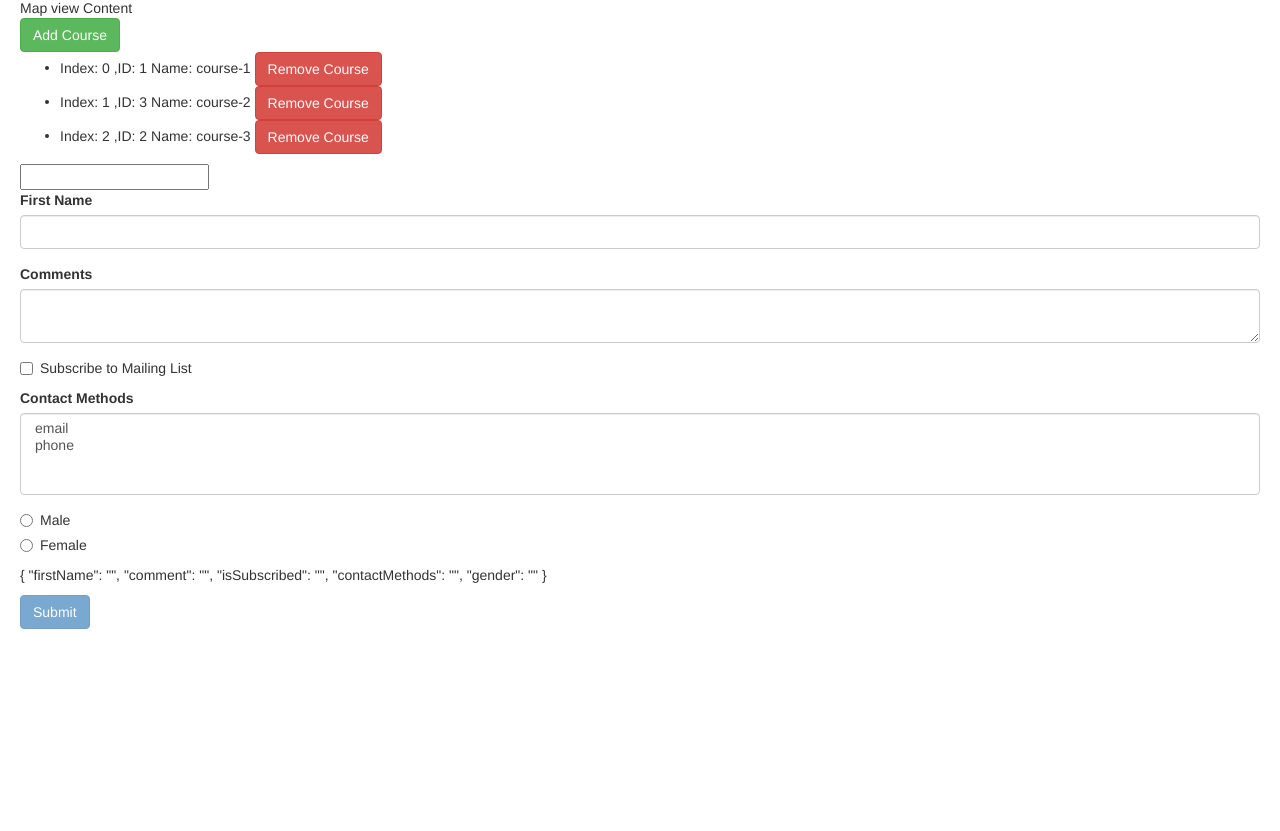
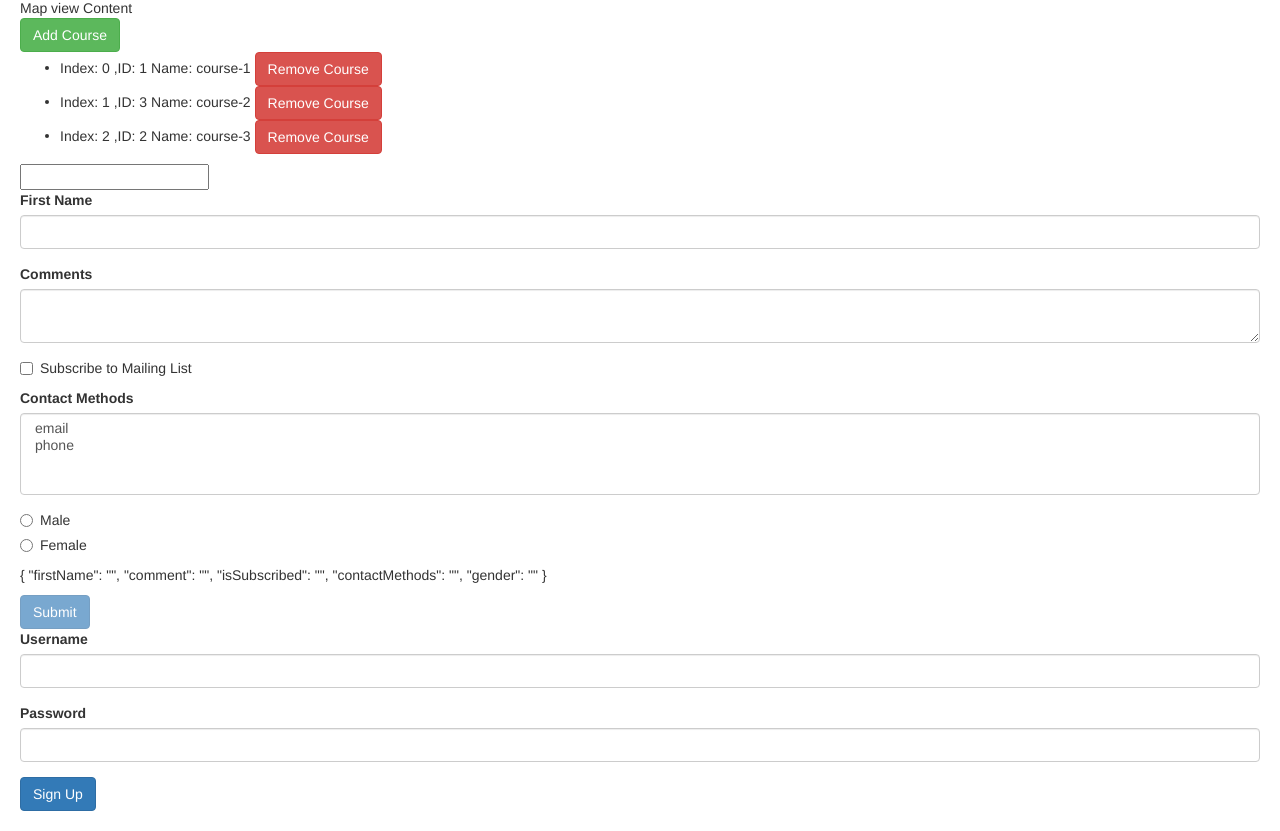
Before and after one commit to sarathpetec/SampleShopingCart, an Angular app: page / in a window 1280 px wide. Shown: the part 268-1099 px from the top of the page. Before the commit the page ends 917 px from the top, so only its background shows below. Built offline with nearby package versions, Linux system fonts and the light colour scheme.

Commit message:
Reactive Forms signup validator.

```diff
--- a/src/app/app.component.html
+++ b/src/app/app.component.html
@@ -36,3 +36,4 @@
 </ul>
 <input [appInputFormat] = "'lowercase'">
 <app-contact-form></app-contact-form>
+<signup-form></signup-form>
--- /dev/null
+++ b/src/app/signup-form/signup-form.component.html
@@ -0,0 +1,23 @@
+<form [formGroup]="form">
+    <div class="form-group">
+        <label for="username">Username</label>
+        <input
+          formControlName="username"
+            id="username"
+            type="text"
+            class="form-control">
+      <div *ngIf="username.touched && username.invalid" class="alert alert-danger">
+        <div *ngIf="username.errors.required">User Name is requireds</div>
+        <div *ngIf="username.errors.minlength">User Name should be minimum {{username.errors.minlength.requiredLength}} character</div>
+      </div>
+    </div>
+    <div class="form-group">
+        <label for="password">Password</label>
+        <input
+          formControlName="password"
+            id="password"
+            type="text"
+            class="form-control">
+    </div>
+    <button class="btn btn-primary" type="submit">Sign Up</button>
+</form>
--- /dev/null
+++ b/src/app/signup-form/signup-form.component.ts
@@ -0,0 +1,20 @@
+import { Component } from '@angular/core';
+import {FormGroup, FormControl, Validators} from '@angular/forms';
+
+@Component({
+  selector: 'signup-form',
+  templateUrl: './signup-form.component.html',
+  styleUrls: ['./signup-form.component.css']
+})
+export class SignupFormComponent {
+
+  form = new FormGroup({
+    username: new FormControl('', [Validators.required,
+                                   Validators.minLength(4)]),
+    password: new FormControl('', Validators.required)
+  });
+
+  get username() {
+    return this.form.get('username');
+  }
+}
```
Also changed, not shown: src/app/app.module.ts (+6 -3 lines), src/app/signup-form/signup-form.component.css (added), 1 other file (tests, documents, lock files or other folders).
